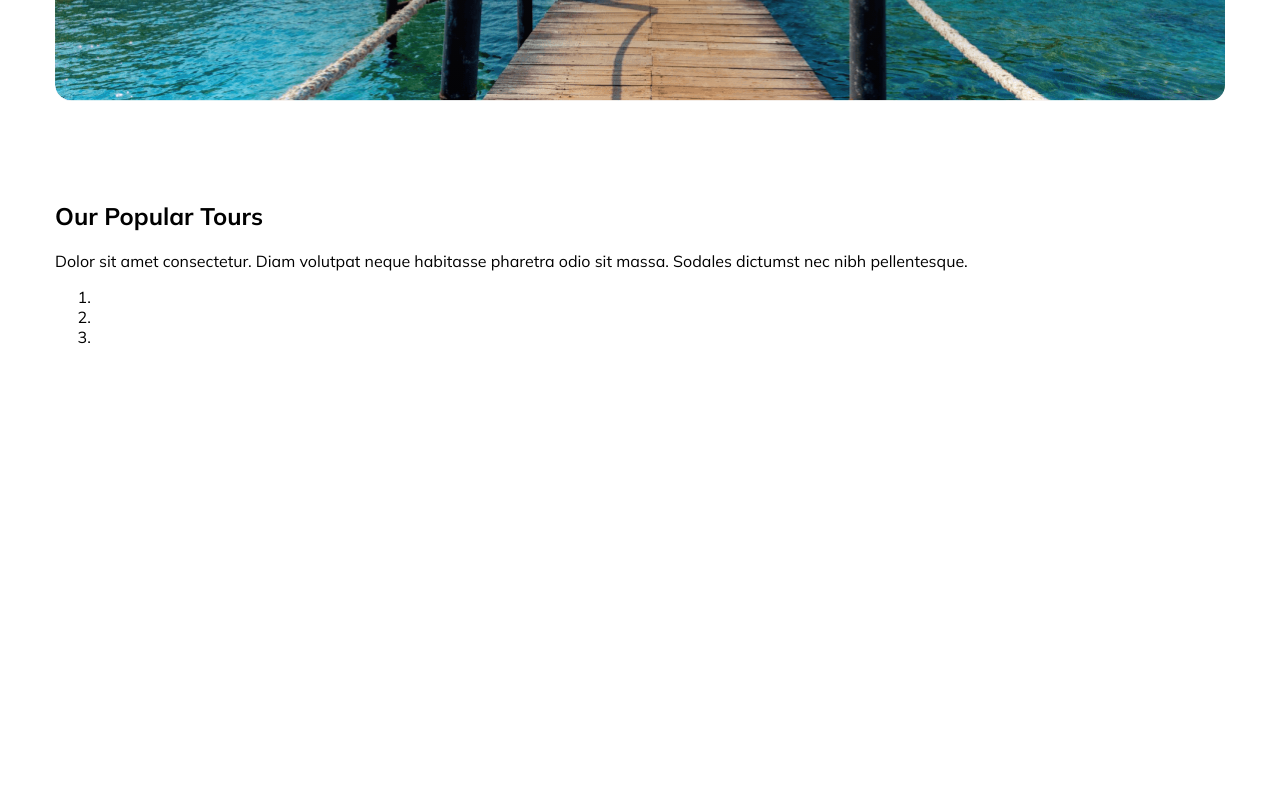
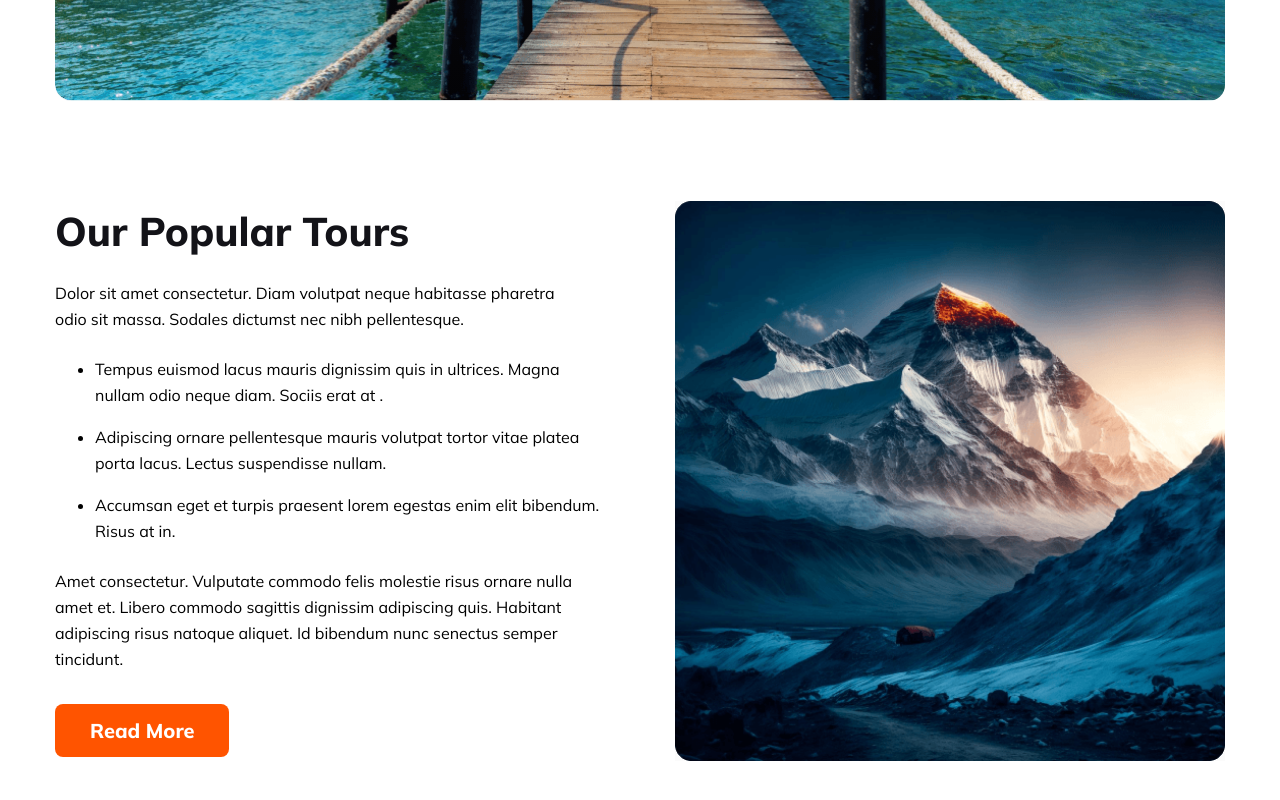
Before and after one commit to rion247/batch-09-assignment-02, a plain HTML site: page index.html in a window 1280 px wide. Shown: the part 568-1368 px from the top of the page. Before the commit the page ends 931 px from the top, so only its background shows below. Drawn offline with Linux system fonts and the light colour scheme.

Commit message:
popular tours section uploaded

```diff
--- a/css/mobile.css
+++ b/css/mobile.css
@@ -24,7 +24,7 @@
     }
 
     .hero-banner-section .container{
-        margin: 20px 20px;
+        margin: 24px 20px;
         padding: 32px 16px;
         width: 335px;
         height: auto;
@@ -55,6 +55,36 @@
         width: 100%;
     }
 
+    .our-popular-tours .container{
+        margin: 0px 20px 24px;
+        flex-direction: column;
+    }
+
+    .our-popular-tours .container .our-popular-tours-text-col{
+        width: 100%;
+    }
+
+    .our-popular-tours .container .our-popular-tours-text-col h2{
+        font-size: 20px;
+    }
+
+    .our-popular-tours .container .our-popular-tours-text-col p, .our-popular-tours .container .our-popular-tours-text-col ol li{
+        margin-top: 16px;
+        margin-bottom: 16px;
+        font-size: 14px;
+        font-weight: 400;
+        line-height: 24px;
+        width: 100%;
+        text-align: justify;
+    }
+
+    .our-popular-tours .container .our-popular-tours-img-col{
+        width: 100%;
+        height: auto;
+        margin-top: 24px;
+        margin-bottom: 24px;
+    }
+
 
 
 
--- a/css/style.css
+++ b/css/style.css
@@ -163,3 +163,65 @@ video{
     top: 3px;
     left: -10px;
 }
+
+.our-popular-tours .container{
+    margin-bottom: 100px;
+    display: flex;
+    justify-content: space-between;
+    align-items: center;
+}
+
+.our-popular-tours .container .our-popular-tours-text-col{
+    width: 47%;
+    height: auto;
+}
+
+.our-popular-tours .container .our-popular-tours-text-col h2{
+    font-size: 40px;
+    font-weight: 800;
+    margin: 0;
+    color: #131318;
+}
+
+.our-popular-tours .container .our-popular-tours-text-col p{
+    margin-top: 24px;
+    margin-bottom: 24px;
+    font-size: 16px;
+    font-weight: 400;
+    line-height: 26px;
+    width: 525px;
+}
+
+.our-popular-tours .container .our-popular-tours-text-col ol{
+    list-style: disc;
+
+}
+
+.our-popular-tours .container .our-popular-tours-text-col ol li{
+    font-size: 16px;
+    font-weight: 400;
+    line-height: 26px;
+    margin: 16px auto;
+}
+
+.our-popular-tours .container .our-popular-tours-text-col a{
+    display: table;
+    margin-top: 32px;
+    text-decoration: none;
+    padding: 14px 35px;
+    font-size: 20px;
+    font-weight: 800;
+    color: #fff;
+    background-color: #ff5400;
+    border-radius: 8px;
+    text-transform: capitalize;
+}
+
+.our-popular-tours .container .our-popular-tours-img-col{
+    width: 47%;
+    height: auto;
+}
+
+.our-popular-tours .container .our-popular-tours-img-col img{
+    width: 100%;
+}
--- a/index.html
+++ b/index.html
@@ -115,17 +115,31 @@
 
                     <ol>
 
-                        <li></li>
-                        <li></li>
-                        <li></li>
+                        <li>Tempus euismod lacus mauris dignissim quis in ultrices. Magna nullam odio neque diam. Sociis erat at .</li>
+
+                        <li>Adipiscing ornare pellentesque mauris volutpat tortor vitae platea porta lacus. Lectus suspendisse nullam.</li>
+
+                        <li> Accumsan eget et turpis praesent lorem egestas enim elit bibendum. Risus at in.</li>
 
                     </ol>
+
+                    <p>
+
+                        Amet consectetur. Vulputate commodo felis molestie risus
+                        ornare nulla amet et. Libero commodo sagittis dignissim adipiscing quis. Habitant adipiscing risus natoque aliquet. Id bibendum nunc senectus semper tincidunt.
+
+                    </p>
+
+                    <a href="#">read more</a>
 
 
                 </div>
 
+                <div class="our-popular-tours-img-col">
 
-                <p></p>
+                    <img src="images/Rectangle 4.png" alt="...Loading">
+
+                </div>
 
             </div>
 
```
